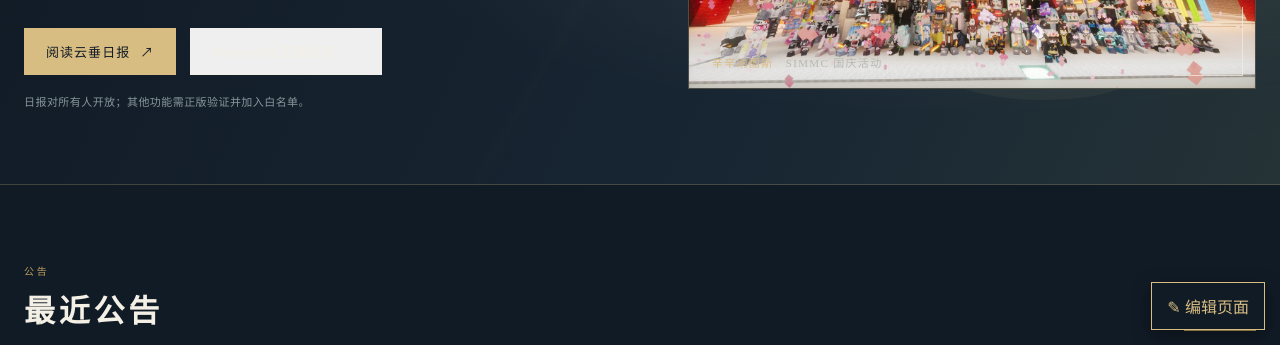
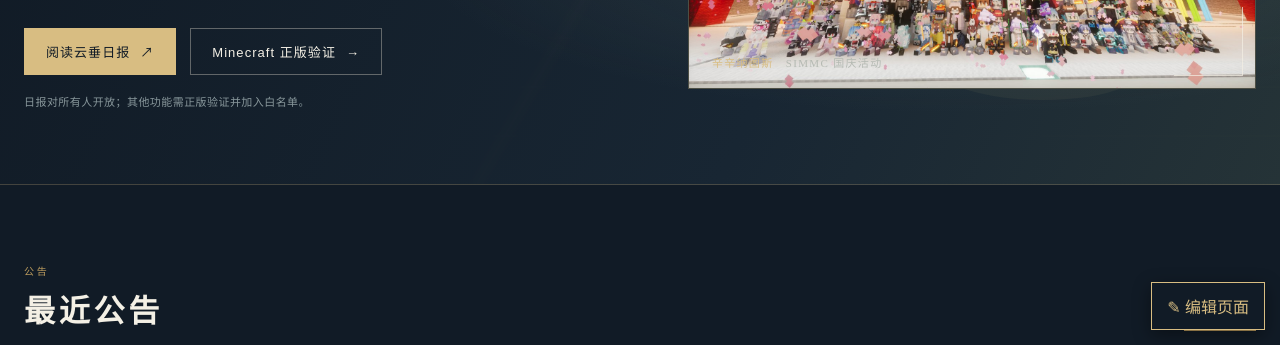
Before and after one commit to AZB0721/xinnas-site-test, a plain HTML site: page index.html in a window 1280 px wide. Shown: the part 455-800 px from the top of the page. Drawn offline with Linux system fonts and the light colour scheme.

Commit message:
Fix invisible ghost button on dark hero

```diff
--- a/styles.css
+++ b/styles.css
@@ -53,7 +53,7 @@
     .btn-primary,.btn-ghost { display: inline-flex; align-items: center; justify-content: center; gap: 10px; padding: 13px 21px; border: 1px solid var(--gold); font-size: 13px; letter-spacing: .08em; transition: .2s; }
     .btn-primary { background: var(--gold); color: var(--night); }
     .btn-primary:hover { background: #ebd59f; }
-    .btn-ghost { color: var(--paper); border-color: rgba(242,236,220,.35); }
+    .btn-ghost { background: transparent; color: var(--paper); border-color: rgba(242,236,220,.35); }
     .btn-ghost:hover { border-color: var(--gold); color: var(--gold); }
     .hero-note { margin-top: 18px!important; font: 11px/1.8 var(--sans)!important; color: #88979b!important; }
     .seal-scene { height: auto; aspect-ratio: 16 / 9; border: 1px solid rgba(216,189,130,.28); position: relative; display: grid; place-items: center; overflow: hidden; background: #17242d; }
```
